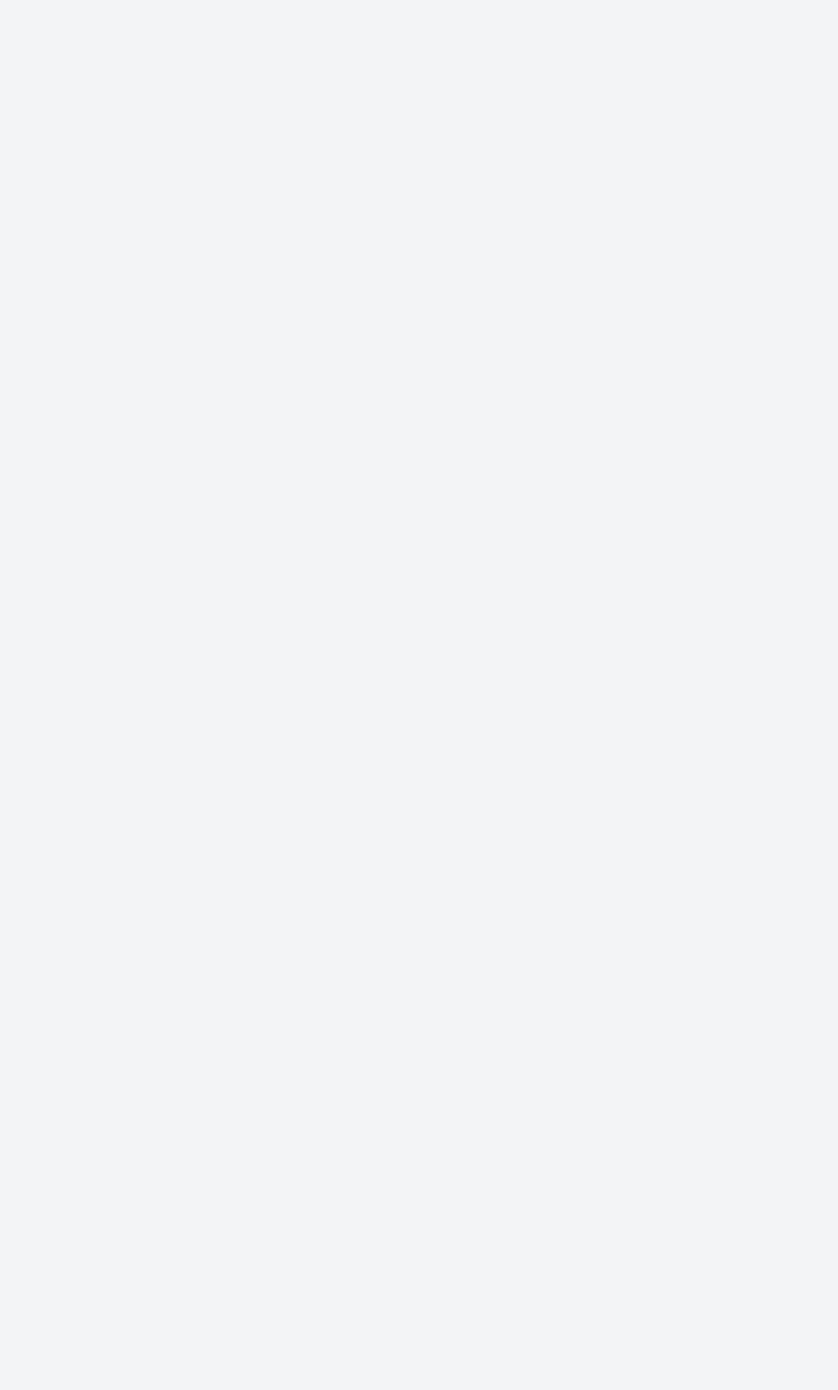
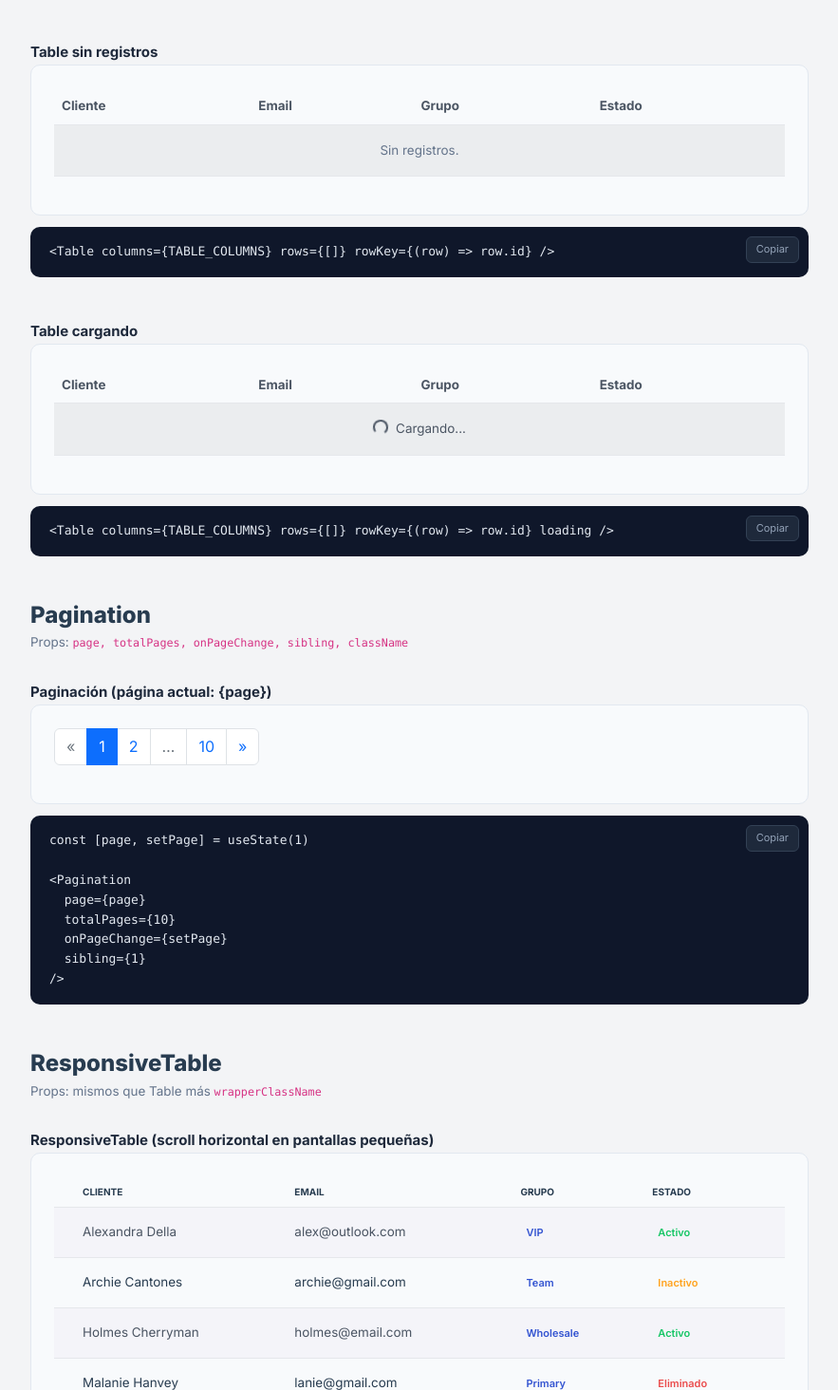
Before and after one commit to Waryxxful/duralux-ui, a React (Vite) app in the folder demo/: page /datatable in a window 1280 px wide. Shown: the part 1686-3150 px from the top of the page at 95% size, without its empty margins (248-1131 px from the left). Before the commit the page ends 1088 px from the top, so only its background shows below. Built offline with nearby package versions, Linux system fonts and the light colour scheme.

Commit message:
feat(data): Table, Pagination, ResponsiveTable

```diff
--- a/demo/src/pages/DataTablePage.jsx
+++ b/demo/src/pages/DataTablePage.jsx
@@ -1,4 +1,5 @@
-import { DataTable, Badge, Button } from '@duralux/ui'
+import { useState } from 'react'
+import { DataTable, Badge, Button, Table, Pagination, ResponsiveTable } from '@duralux/ui'
 import { ShowcaseSection } from '../ShowcaseSection'
 
 const COLUMNS = [
@@ -27,7 +28,20 @@ const ACTIONS = [
   { label: 'Eliminar', icon: 'feather-trash-2', onClick: (row) => alert(`Eliminar: ${row.name}`) },
 ]
 
+const TABLE_COLUMNS = [
+  { key: 'name', header: 'Cliente', render: (row) => row.name },
+  { key: 'email', header: 'Email', render: (row) => row.email },
+  { key: 'group', header: 'Grupo', render: (row) => <Badge variant="primary" soft>{row.group}</Badge> },
+  { key: 'status', header: 'Estado', render: (row) => (
+    <Badge variant={row.status === 'Activo' ? 'success' : row.status === 'Inactivo' ? 'warning' : 'danger'} soft>
+      {row.status}
+    </Badge>
+  )},
+]
+
 export function DataTablePage() {
+  const [page, setPage] = useState(1)
+
   return (
     <div>
       <h1 style={{ fontSize: 24, fontWeight: 800, marginBottom: 4 }}>DataTable</h1>
@@ -67,6 +81,100 @@ const ACTIONS = [
   actions={ACTIONS}
 />`}
       />
+
+      <h1 style={{ fontSize: 24, fontWeight: 800, marginBottom: 4, marginTop: 48 }}>Table</h1>
+      <p style={{ color: '#64748b', marginBottom: 32 }}>Props: <code>columns, rows, rowKey, emptyMessage, loading, className, striped, hover</code></p>
+
+      <ShowcaseSection
+        title="Table básica con striped y hover"
+        preview={
+          <Table
+            columns={TABLE_COLUMNS}
+            rows={DATA}
+            rowKey={(row) => row.id}
+            striped
+            hover
+          />
+        }
+        code={`<Table
+  columns={TABLE_COLUMNS}
+  rows={DATA}
+  rowKey={(row) => row.id}
+  striped
+  hover
+/>`}
+      />
+
+      <ShowcaseSection
+        title="Table sin registros"
+        preview={
+          <Table
+            columns={TABLE_COLUMNS}
+            rows={[]}
+            rowKey={(row) => row.id}
+          />
+        }
+        code={`<Table columns={TABLE_COLUMNS} rows={[]} rowKey={(row) => row.id} />`}
+      />
+
+      <ShowcaseSection
+        title="Table cargando"
+        preview={
+          <Table
+            columns={TABLE_COLUMNS}
+            rows={[]}
+            rowKey={(row) => row.id}
+            loading
+          />
+        }
+        code={`<Table columns={TABLE_COLUMNS} rows={[]} rowKey={(row) => row.id} loading />`}
+      />
+
+      <h1 style={{ fontSize: 24, fontWeight: 800, marginBottom: 4, marginTop: 48 }}>Pagination</h1>
+      <p style={{ color: '#64748b', marginBottom: 32 }}>Props: <code>page, totalPages, onPageChange, sibling, className</code></p>
+
+      <ShowcaseSection
+        title="Paginación (página actual: {page})"
+        preview={
+          <Pagination
+            page={page}
+            totalPages={10}
+            onPageChange={setPage}
+            sibling={1}
+          />
+        }
+        code={`const [page, setPage] = useState(1)
+
+<Pagination
+  page={page}
+  totalPages={10}
+  onPageChange={setPage}
+  sibling={1}
+/>`}
+      />
+
+      <h1 style={{ fontSize: 24, fontWeight: 800, marginBottom: 4, marginTop: 48 }}>ResponsiveTable</h1>
+      <p style={{ color: '#64748b', marginBottom: 32 }}>Props: mismos que Table más <code>wrapperClassName</code></p>
+
+      <ShowcaseSection
+        title="ResponsiveTable (scroll horizontal en pantallas pequeñas)"
+        preview={
+          <ResponsiveTable
+            columns={TABLE_COLUMNS}
+            rows={DATA}
+            rowKey={(row) => row.id}
+            striped
+            hover
+          />
+        }
+        code={`<ResponsiveTable
+  columns={TABLE_COLUMNS}
+  rows={DATA}
+  rowKey={(row) => row.id}
+  striped
+  hover
+/>`}
+      />
     </div>
   )
 }
--- /dev/null
+++ b/src/components/data/Pagination.jsx
@@ -0,0 +1,84 @@
+import React from 'react';
+
+function range(start, end) {
+  const result = [];
+  for (let i = start; i <= end; i++) result.push(i);
+  return result;
+}
+
+export function Pagination({
+  page,
+  totalPages,
+  onPageChange,
+  sibling = 1,
+  className,
+  'aria-label': label = 'Paginación',
+}) {
+  if (totalPages <= 1) return null;
+
+  const left = Math.max(1, page - sibling);
+  const right = Math.min(totalPages, page + sibling);
+  const pages = range(left, right);
+  const showLeftDots = left > 2;
+  const showRightDots = right < totalPages - 1;
+
+  function Item({ p }) {
+    return (
+      <li className={`page-item${page === p ? ' active' : ''}`}>
+        <button
+          type="button"
+          className="page-link"
+          onClick={() => onPageChange(p)}
+          aria-current={page === p ? 'page' : undefined}
+          aria-label={`Página ${p}`}
+        >
+          {p}
+        </button>
+      </li>
+    );
+  }
+
+  return (
+    <nav aria-label={label}>
+      <ul className={['pagination', className].filter(Boolean).join(' ')}>
+        <li className={`page-item${page === 1 ? ' disabled' : ''}`}>
+          <button
+            type="button"
+            className="page-link"
+            onClick={() => onPageChange(page - 1)}
+            disabled={page === 1}
+            aria-label="Página anterior"
+          >
+            &laquo;
+          </button>
+        </li>
+
+        {left > 1 && <Item p={1} />}
+        {showLeftDots && (
+          <li className="page-item disabled">
+            <span className="page-link">…</span>
+          </li>
+        )}
+        {pages.map(p => <Item key={p} p={p} />)}
+        {showRightDots && (
+          <li className="page-item disabled">
+            <span className="page-link">…</span>
+          </li>
+        )}
+        {right < totalPages && <Item p={totalPages} />}
+
+        <li className={`page-item${page === totalPages ? ' disabled' : ''}`}>
+          <button
+            type="button"
+            className="page-link"
+            onClick={() => onPageChange(page + 1)}
+            disabled={page === totalPages}
+            aria-label="Página siguiente"
+          >
+            &raquo;
+          </button>
+        </li>
+      </ul>
+    </nav>
+  );
+}
--- /dev/null
+++ b/src/components/data/ResponsiveTable.jsx
@@ -0,0 +1,10 @@
+import React from 'react';
+import { Table } from './Table';
+
+export function ResponsiveTable({ wrapperClassName, ...props }) {
+  return (
+    <div className={['table-responsive', wrapperClassName].filter(Boolean).join(' ')}>
+      <Table {...props} />
+    </div>
+  );
+}
--- /dev/null
+++ b/src/components/data/Table.jsx
@@ -0,0 +1,69 @@
+import React from 'react';
+
+export function Table({
+  columns,
+  rows,
+  rowKey,
+  emptyMessage = 'Sin registros.',
+  loading,
+  className,
+  striped = true,
+  hover = true,
+}) {
+  const tableCls = [
+    'table',
+    striped ? 'table-striped' : '',
+    hover ? 'table-hover' : '',
+    className,
+  ]
+    .filter(Boolean)
+    .join(' ');
+
+  return (
+    <table className={tableCls}>
+      <thead>
+        <tr>
+          {columns.map(col => (
+            <th
+              key={col.key}
+              scope="col"
+              className={col.headerClassName || undefined}
+              style={col.width ? { width: col.width } : undefined}
+            >
+              {col.header}
+            </th>
+          ))}
+        </tr>
+      </thead>
+      <tbody>
+        {loading ? (
+          <tr>
+            <td colSpan={columns.length} className="text-center py-3">
+              <span className="spinner-border spinner-border-sm me-2" role="status" aria-hidden="true" />
+              Cargando...
+            </td>
+          </tr>
+        ) : rows.length === 0 ? (
+          <tr>
+            <td colSpan={columns.length} className="text-center py-3 text-muted">
+              {emptyMessage}
+            </td>
+          </tr>
+        ) : (
+          rows.map((row, i) => (
+            <tr key={rowKey(row, i)}>
+              {columns.map(col => (
+                <td
+                  key={col.key}
+                  className={col.cellClassName || undefined}
+                >
+                  {col.render(row, i)}
+                </td>
+              ))}
+            </tr>
+          ))
+        )}
+      </tbody>
+    </table>
+  );
+}
--- a/src/index.js
+++ b/src/index.js
@@ -31,6 +31,9 @@ export { InputGroup } from './components/form/InputGroup'
 
 // Data
 export { DataTable } from './components/data/DataTable'
+export { Table } from './components/data/Table'
+export { Pagination } from './components/data/Pagination'
+export { ResponsiveTable } from './components/data/ResponsiveTable'
 
 // Charts
 export { ApexChart } from './components/charts/ApexChart'
```
